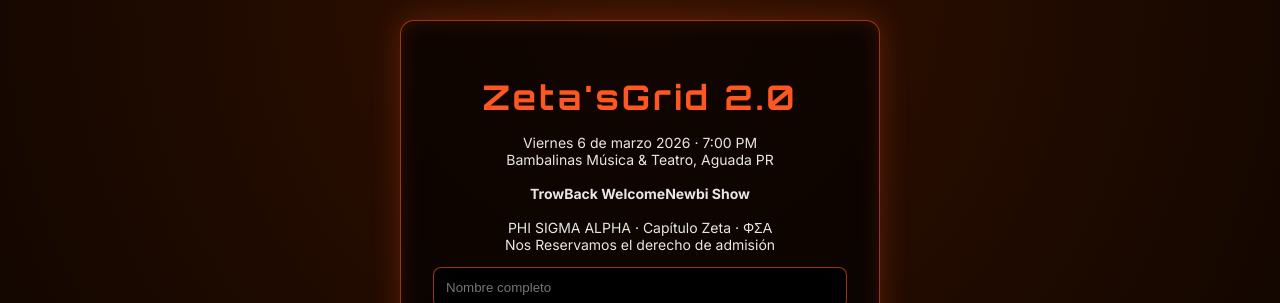
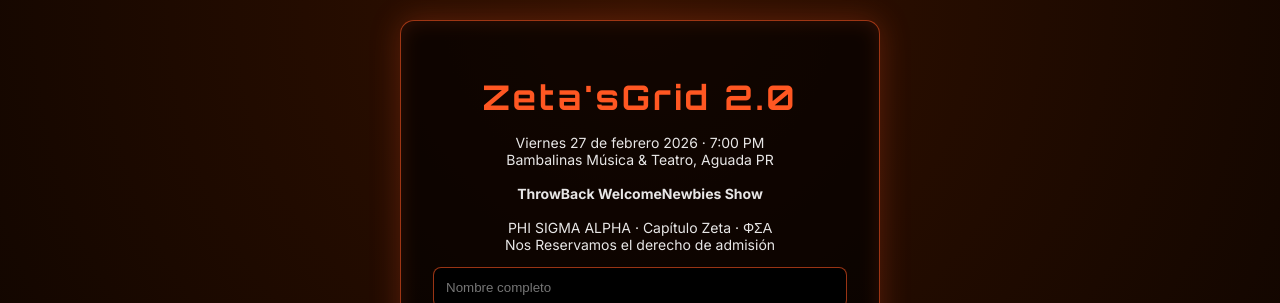
Before and after one commit to zetaactivo1963-create/zeta-tron, a Next.js app: page /compra in a window 1280 px wide. Shown: the top 303 px of the page. Built offline with nearby package versions, Linux system fonts and the light colour scheme; no server answers.

Commit message:
Update page.tsx

```diff
--- a/app/compra/page.tsx
+++ b/app/compra/page.tsx
@@ -213,12 +213,12 @@ export default function Compra() {
           </h1>
 
           <p style={text}>
-            Viernes 6 de marzo 2026 · 7:00 PM
+            Viernes 27 de febrero 2026 · 7:00 PM
             <br />
             Bambalinas Música & Teatro, Aguada PR
             <br />
             <br />
-            <b>TrowBack WelcomeNewbi Show</b>
+            <b>ThrowBack WelcomeNewbies Show</b>
             <br />
             <br />
             PHI SIGMA ALPHA · Capítulo Zeta · ΦΣΑ
```
